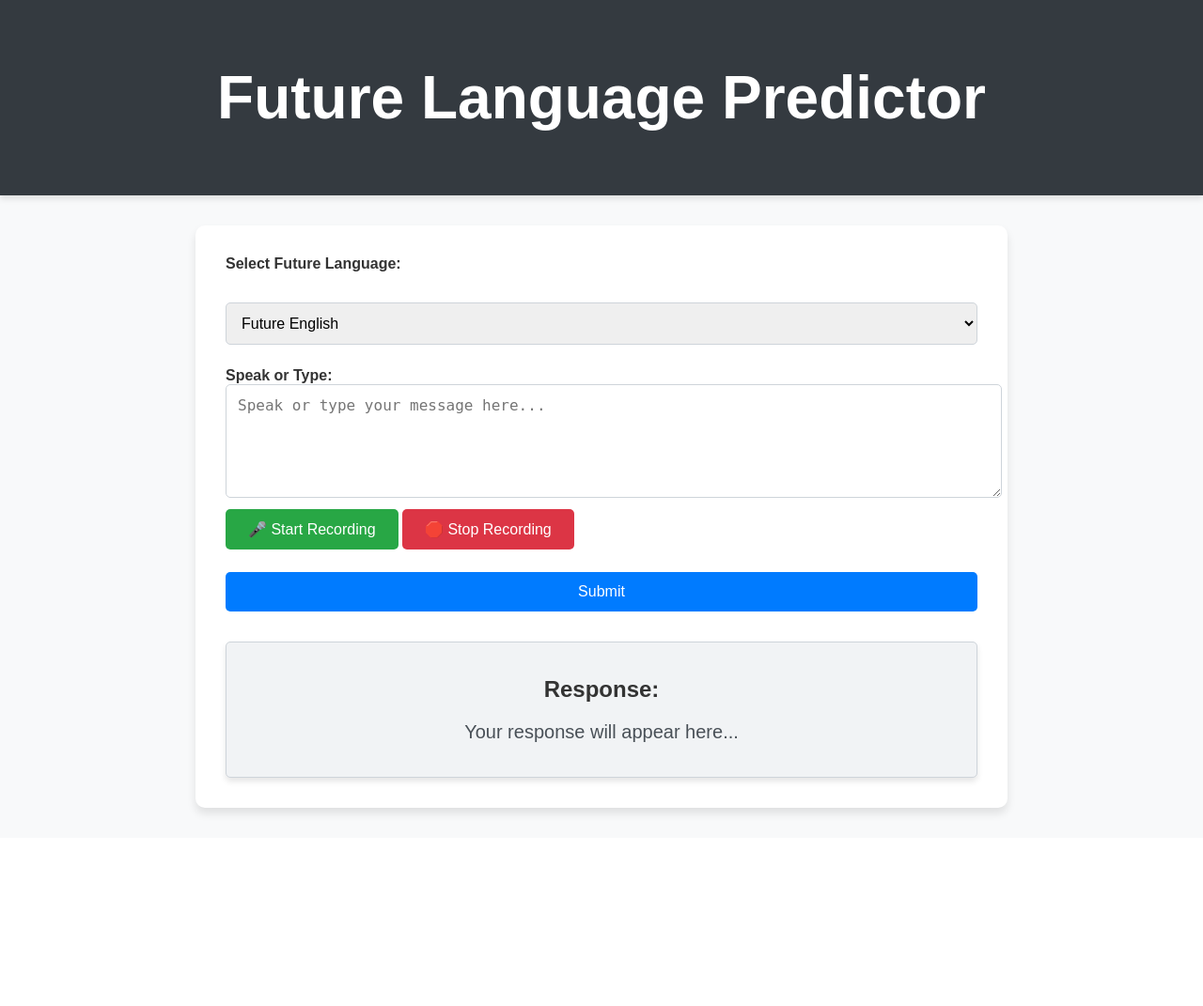
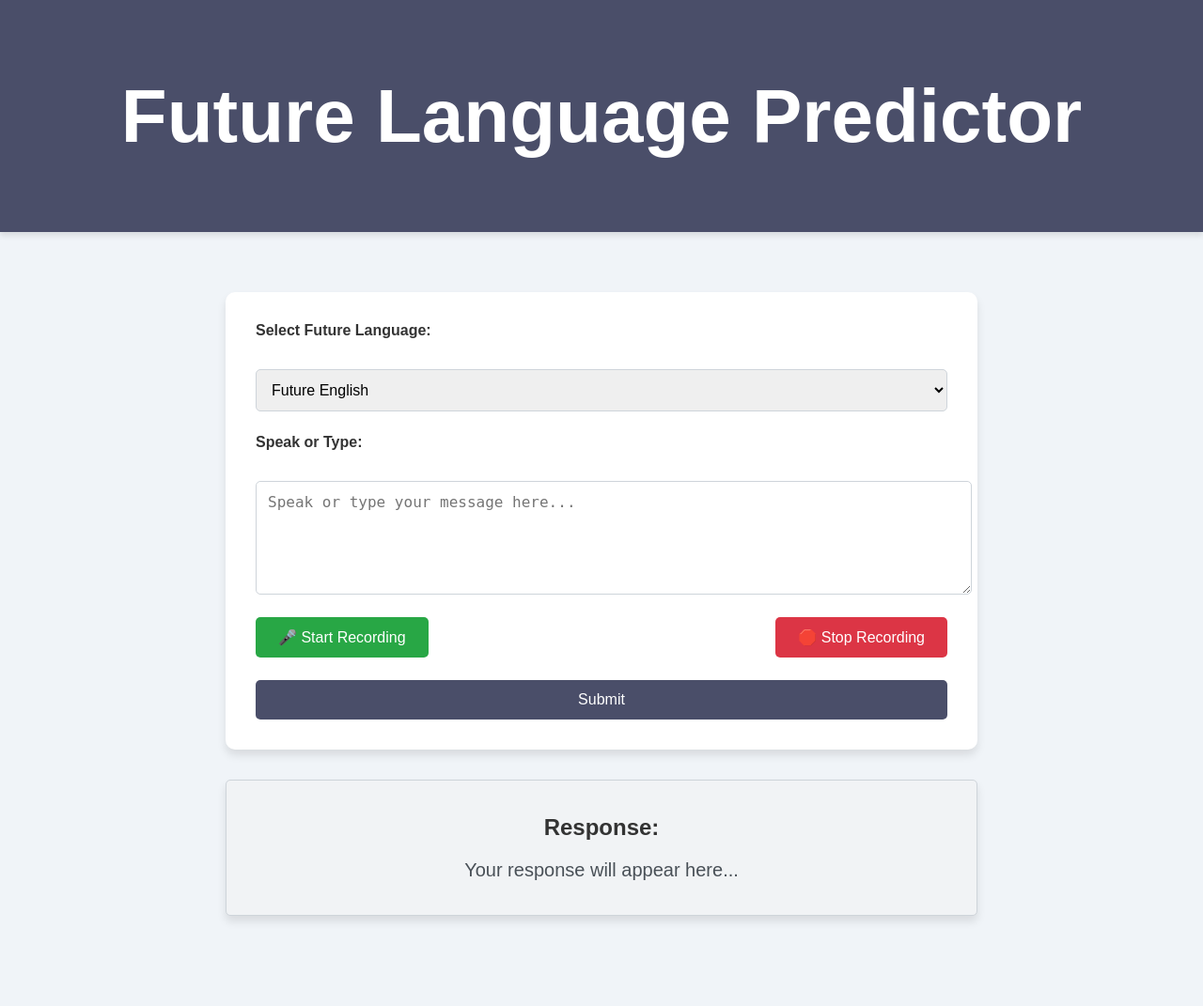
Before and after one commit to JackSwitzerSchool/QHacks2025, a Flask app: page / in a window 1280 px wide. Shown: the whole page at 94% size. Before the commit the page ends 869 px from the top, so only its background shows below. Run offline with Flask 3, Linux system fonts and the light colour scheme.

Commit message:
cleaned UI

```diff
--- a/server/static/styles.css
+++ b/server/static/styles.css
@@ -1,20 +1,18 @@
-/* styles.css */
-
 /* General Reset */
 body {
     margin: 0;
     padding: 0;
     font-family: 'Arial', sans-serif;
-    background-color: #f8f9fa;
+    background-color: #f0f4f8;
     color: #333;
 }
 
 header {
-    background-color: #343a40;
+    background-color: #4a4e69;
     color: white;
     padding: 1.5rem;
     text-align: center;
-    font-size: 2rem;
+    font-size: 2.5rem;
     box-shadow: 0 4px 6px rgba(0, 0, 0, 0.1);
 }
 
@@ -22,9 +20,14 @@ main {
     padding: 2rem;
     max-width: 800px;
     margin: 2rem auto;
+}
+
+.card {
     background-color: white;
     border-radius: 10px;
     box-shadow: 0 6px 10px rgba(0, 0, 0, 0.1);
+    padding: 2rem;
+    margin-bottom: 2rem;
 }
 
 form {
@@ -48,13 +51,13 @@ select, textarea {
 }
 
 select:focus, textarea:focus {
-    border-color: #007bff;
+    border-color: #4a4e69;
     outline: none;
-    box-shadow: 0 0 5px rgba(0, 123, 255, 0.5);
+    box-shadow: 0 0 5px rgba(74, 78, 105, 0.5);
 }
 
 button {
-    background-color: #007bff;
+    background-color: #4a4e69;
     color: white;
     border: none;
     padding: 0.75rem 1.5rem;
@@ -65,7 +68,7 @@ button {
 }
 
 button:hover {
-    background-color: #0056b3;
+    background-color: #3e405a;
     transform: scale(1.05);
 }
 
@@ -73,9 +76,13 @@ button:active {
     transform: scale(1);
 }
 
-#start-mic, #stop-mic {
+.mic-buttons {
+    display: flex;
+    justify-content: space-between;
+}
+
+#start-mic {
     background-color: #28a745;
-    margin-top: 0.5rem;
 }
 
 #stop-mic {
@@ -83,13 +90,11 @@ button:active {
 }
 
 #response {
-    margin-top: 2rem;
     padding: 1rem;
     border: 1px solid #ced4da;
     border-radius: 5px;
     background-color: #f1f3f5;
     text-align: center;
-    box-shadow: 0 4px 6px rgba(0, 0, 0, 0.1);
 }
 
 #response h2 {
--- a/server/templates/index.html
+++ b/server/templates/index.html
@@ -12,6 +12,7 @@
         <h1>Future Language Predictor</h1>
     </header>
     <main>
+        <div class="card">
             <form id="language-form">
                 <label for="language-select">Select Future Language:</label>
                 <select id="language-select" name="language">
@@ -20,17 +21,19 @@
                     <option value="future_toronto">Future Toronto Slang</option>
                 </select>
 
-            <div>
                 <label for="user-input">Speak or Type:</label>
-                <textarea id="user-input" name="user_input" rows="5" cols="50" placeholder="Speak or type your message here..."></textarea>
+                <textarea id="user-input" name="user_input" rows="5" placeholder="Speak or type your message here..."></textarea>
+
+                <div class="mic-buttons">
                     <button type="button" id="start-mic">🎤 Start Recording</button>
                     <button type="button" id="stop-mic">🛑 Stop Recording</button>
                 </div>
 
                 <button type="submit">Submit</button>
             </form>
+        </div>
 
-        <section id="response">
+        <section id="response" class="card">
             <h2>Response:</h2>
             <p id="response-text">Your response will appear here...</p>
         </section>
```
Lines whose indentation alone changed are shown as unchanged.
